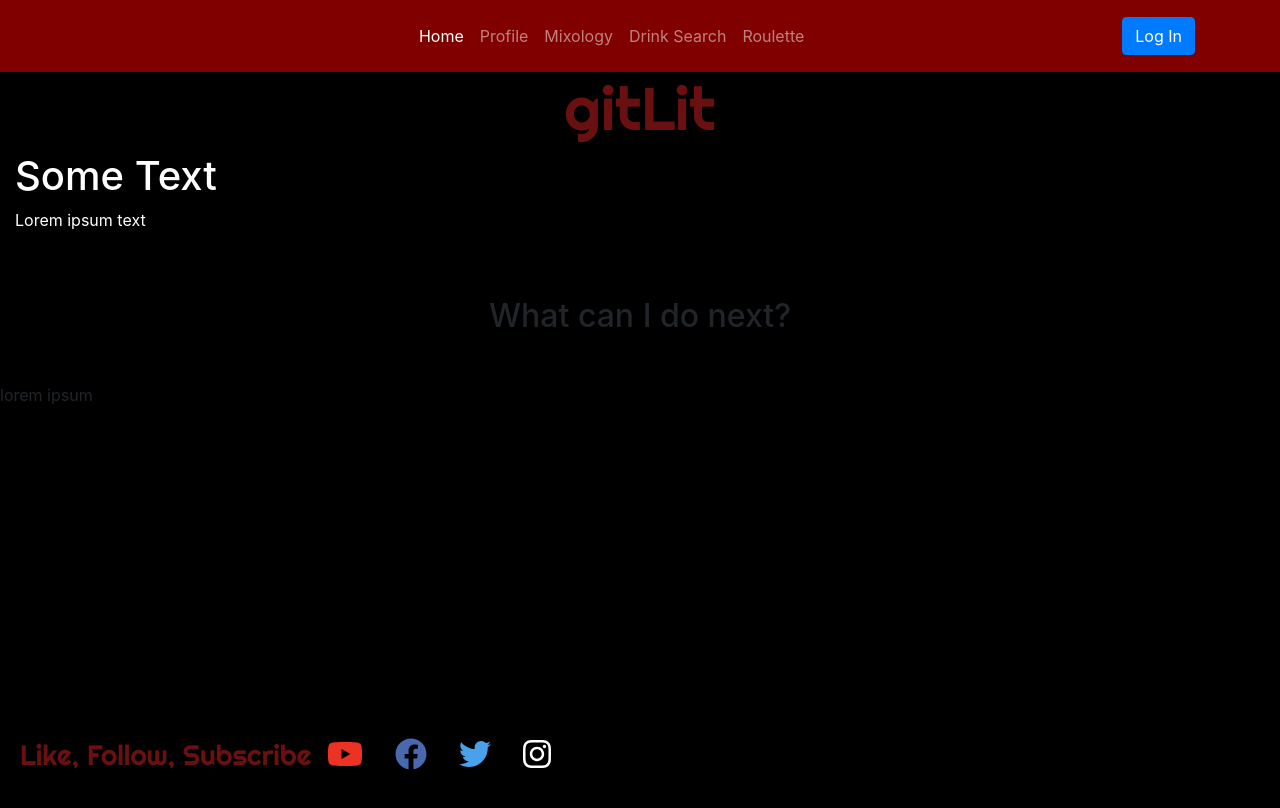
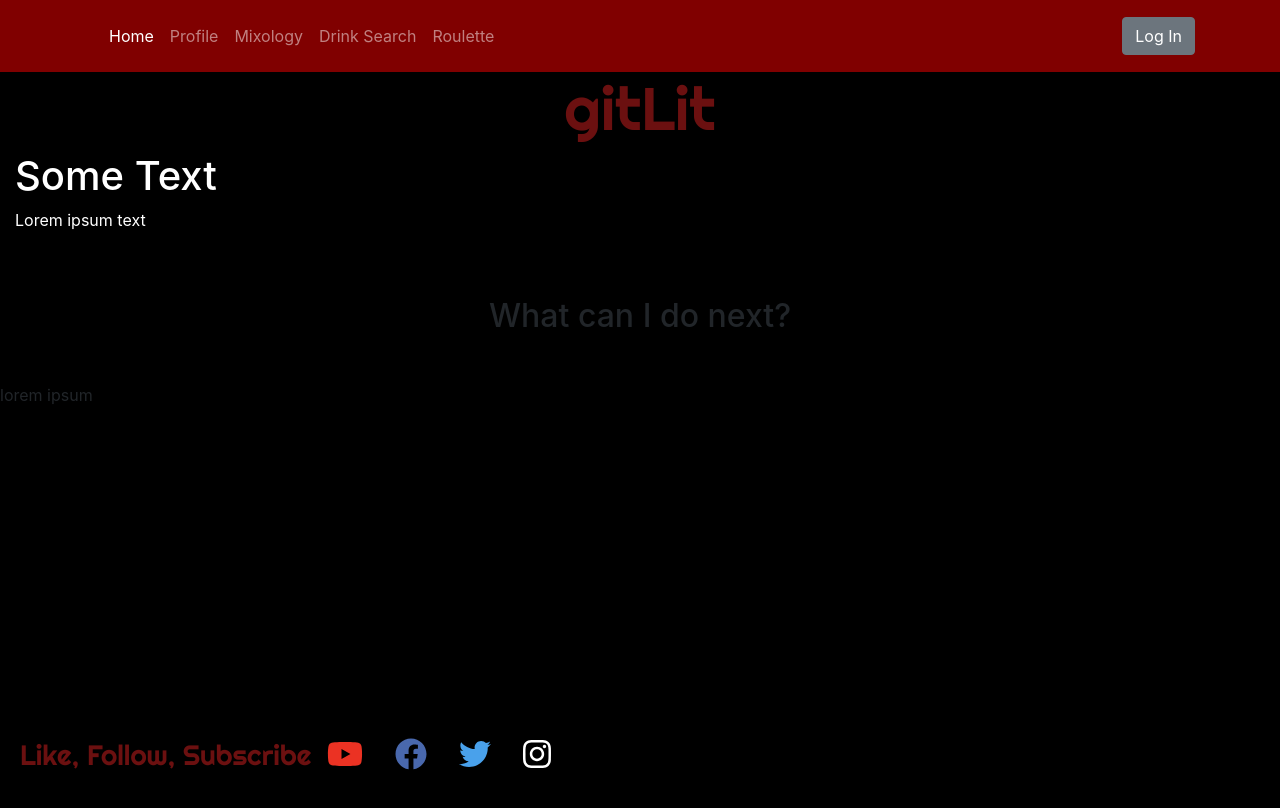
Before and after one commit to J-A-M-M-S/gitLit, a React (Create React App) app in the folder client/: page / in a window 1280 px wide. Shown: the top 808 px of the page. Built offline with nearby package versions, Linux system fonts and the light colour scheme; no server answers.

Commit message:
login button color to grey. delete unused navbrand

```diff
--- a/client/src/components/LoginButton/LoginButton.js
+++ b/client/src/components/LoginButton/LoginButton.js
@@ -7,7 +7,7 @@ const LoginButton = () => {
   return (
     <Button
       onClick={() => loginWithRedirect()}
-      variant="primary"
+      variant="secondary"
       className="btn-margin"
     >
       Log In
--- a/client/src/components/LogoutButton/LogoutButton.js
+++ b/client/src/components/LogoutButton/LogoutButton.js
@@ -11,7 +11,7 @@ const LogoutButton = () => {
           returnTo: window.location.origin,
         })
       }
-      variant="danger"
+      variant="secondary"
       className="btn-margin"
     >
       Log Out
--- a/client/src/components/Navbar/Navbar.js
+++ b/client/src/components/Navbar/Navbar.js
@@ -68,7 +68,6 @@ const NavBar = () => {
   return (
     <Navbar expand="md" id="fullbar">
       <Container>
-        <Navbar.Brand as={RouterNavLink} className="logo" to="/" />
         <MainNav />
         <AuthNav />
       </Container>
```
